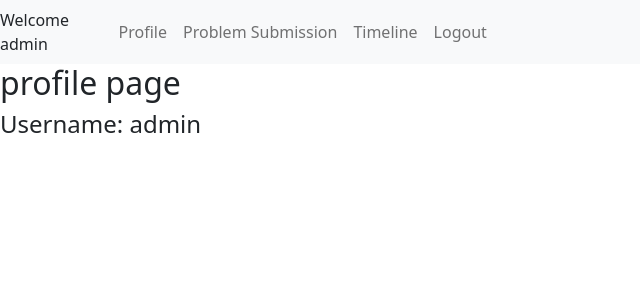
After one commit to Shahoriar007/CRMproject, a PHP site: page /welcome2.php in a window 1280 px wide. The commit adds this page. Shown: the top 300 px of the page, without its empty margins (0-640 px from the left). Run offline with PHP 8.4, Linux system fonts and the light colour scheme; a user stored in the database is signed in.

Commit message:
After samia's update working version

```diff
--- a/customer_list.php
+++ b/customer_list.php
@@ -18,7 +18,7 @@ if (mysqli_num_rows($result) > 0) {
     // output data of each row
     while($row = mysqli_fetch_assoc($result)) {
             echo "<tr>";
-			echo "<td>" . $row['id'] . "</td>";
+			echo "<td>" . $row['userId'] . "</td>";
 			echo "<td>" . $row['username'] . "</td>";
             echo "<td>" . $row['email'] . "</td>";
 			echo "</tr>";
--- a/index.php
+++ b/index.php
@@ -19,6 +19,7 @@ if (isset($_POST['submit'])) {
 	if ($result->num_rows > 0) {
 		$row = mysqli_fetch_assoc($result);
 		$_SESSION['username'] = $row['username'];
+		$_SESSION['email'] = $row['email'];
 		header("Location: welcome.php");
 	} else {
 		echo "<script>alert('Woops! Email or Password is Wrong.')</script>";
--- /dev/null
+++ b/welcome2.php
@@ -0,0 +1,60 @@
+<?php
+
+session_start();
+
+if (!isset($_SESSION['username'])) {
+    header("Location: index.php");
+}
+
+?>
+
+<!DOCTYPE html>
+<html lang="en">
+<head>
+    <meta charset="UTF-8">
+    <meta name="viewport" content="width=device-width, initial-scale=1.0">
+    <title>User Profile</title>
+    <link href="https://cdn.jsdelivr.net/npm/bootstrap@5.0.0-beta1/dist/css/bootstrap.min.css" rel="stylesheet" integrity="sha384-giJF6kkoqNQ00vy+HMDP7azOuL0xtbfIcaT9wjKHr8RbDVddVHyTfAAsrekwKmP1" crossorigin="anonymous">
+</head>
+<body>
+
+<!-- Navbar starts -->
+
+<nav class="navbar navbar-expand-lg navbar-light bg-light">
+  <?php echo "Welcome " . $_SESSION['username'] . ""; ?>
+  <button class="navbar-toggler" type="button" data-toggle="collapse" data-target="#navbarSupportedContent" aria-controls="navbarSupportedContent" aria-expanded="false" aria-label="Toggle navigation">
+    <span class="navbar-toggler-icon"></span>
+  </button>
+
+  <div class="collapse navbar-collapse" id="navbarSupportedContent">
+    <ul class="navbar-nav mr-auto">
+      <li class="nav-item active">
+        <a class="nav-link" href="welcome.php">Profile </a>
+      </li>
+      <li class="nav-item">
+        <a class="nav-link" href="problem_submit.php">Problem Submission</a>
+      </li>
+      <li class="nav-item">
+        <a class="nav-link" href="timeline.php">Timeline</a>
+      </li>
+      <li class="nav-item">
+        <a class="nav-link" href="logout.php">Logout</a></a>
+      </li>
+    </ul>
+
+  </div>
+</nav>
+
+
+    <h2>profile page</h2>
+    <?php echo "<h4> Username: " . $_SESSION['username'] . "</h4>"; ?>
+
+
+
+
+
+
+
+
+</body>
+</html>
```
Also changed, not shown: register.php (+10 -2 lines).
